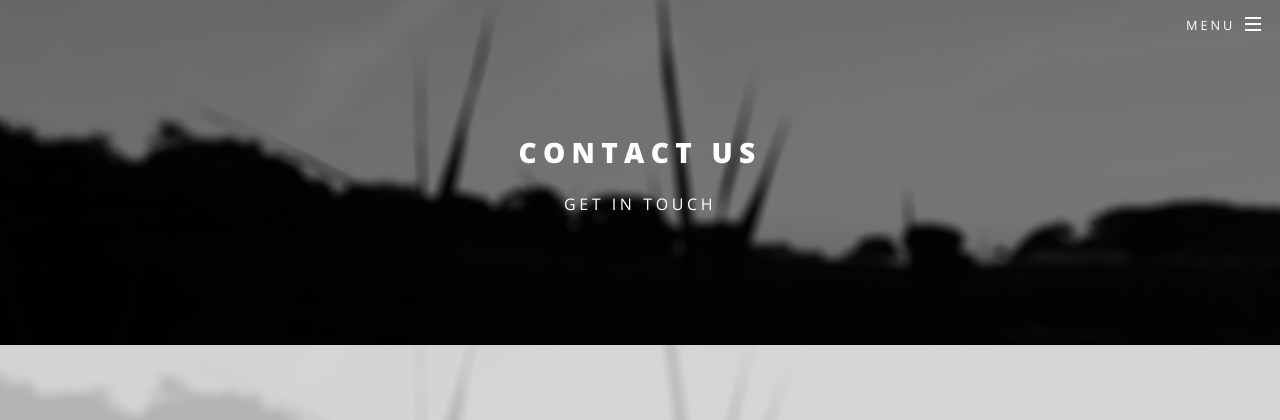
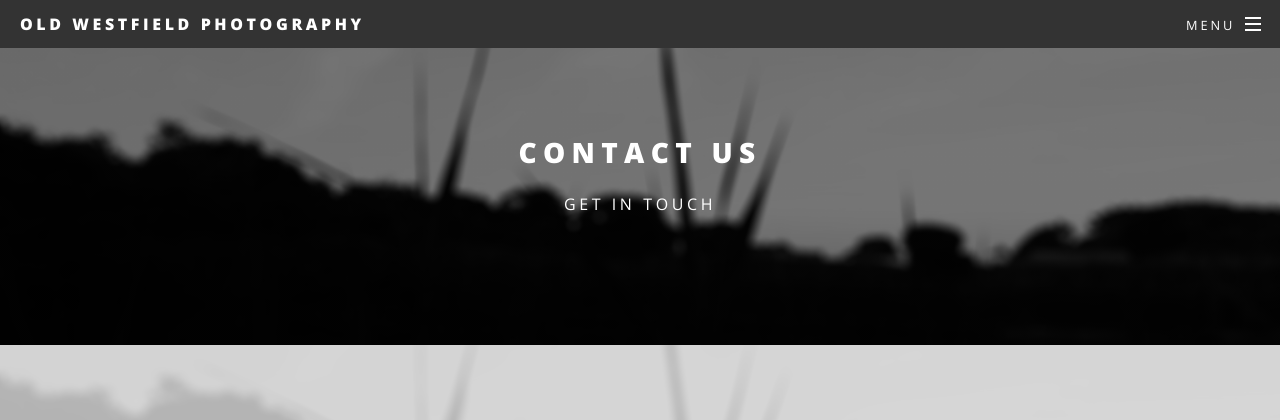
Before and after one commit to ras592/fuzzy-eureka, a Flask app: page /contact in a window 1280 px wide. Shown: the top 420 px of the page. Run offline with Flask 2, Linux system fonts and the light colour scheme; some libraries are stand-ins or nearby versions.

Commit message:
Added animations, nav fix for pages other than home

```diff
--- a/templates/base.html
+++ b/templates/base.html
@@ -100,14 +100,19 @@ TO-DO:
         </style>
 
 	</head>
-	<body class="landing">
+	<body class="landing wow fadeIn" data-wow-duration="1.5s">
+
     <div class="ccm-page page-template-full">
 
 		<!-- Page Wrapper -->
 			<div id="page-wrapper">
 
 				<!-- Header -->
-					<header id="header" class="alt">
+
+
+
+
+					<header id="header" {% if request.path == "/" %} class="alt" {% endif %}>
 						<h1><a href="/">Old Westfield Photography</a></h1>
 						<nav id="nav">
 							<ul>
@@ -136,6 +141,7 @@ TO-DO:
 							</ul>
 						</nav>
 					</header>
+
                 <!-- Errors -->
                 {% for error in errors %}
                     <p class="error"><strong>Error:</strong> {{ error }}</p>
@@ -182,6 +188,8 @@ TO-DO:
 		<script src="{{ url_for('static', filename='js/wow.min.js', _external=True) }}"></script>
 		<script src="{{ url_for('static', filename='js/lightbox.min.js', _external=True) }}"></script>
 
+
 		<script>new WOW().init();</script>
+
 	</body>
 </html>
--- a/templates/contact.html
+++ b/templates/contact.html
@@ -3,11 +3,11 @@
 <!-- Main -->
 <article id="main">
 	<header>
-        <h2>Contact US</h2>
-        <p>Get in touch</p>
+        <h2 class="wow fadeInUp" data-wow-duration="2s" data-wow-delay="0.5s">Contact US</h2>
+        <p class="wow fadeInUp" data-wow-duration="2s" data-wow-delay="0.5s">Get in touch</p>
 	</header>
-	<section class="wrapper style5">
-		<div class="inner">
+	<section class="wrapper style5 wow fadeInUp" data-wow-duration="2s">
+		<div class="inner wow fadeIn" data-wow-duration="3s" data-wow-delay="1.5s">
             <div class="contact-col">
                 <h3>We Operate on Long Island</h3>
                 <!-- Begin Google Map -->
--- a/templates/gallery.html
+++ b/templates/gallery.html
@@ -6,8 +6,8 @@
 		<h2 class="wow fadeInUp" data-wow-duration="2s" data-wow-delay="0.5s">Our&nbsp;Gallery</h2>
 		<p class="wow fadeInUp" data-wow-duration="2s" data-wow-delay="0.5s">Our photographs</p>
 	</header>
-	<section class="wrapper style5">
-		<div class="inner">
+	<section class="wrapper style5 wow fadeInUp" data-wow-duration="2s">
+		<div class="inner wow fadeIn" data-wow-duration="3s" data-wow-delay="1.5s">
 			<div class="Gallery align-center" align="center">
 				<ul>
 
```
Also changed, not shown: templates/founders.html (+4 -4 lines), templates/old_westfield.html (+5 -5 lines), templates/services.html (+5 -3 lines), templates/sign_up.html (+4 -4 lines).
